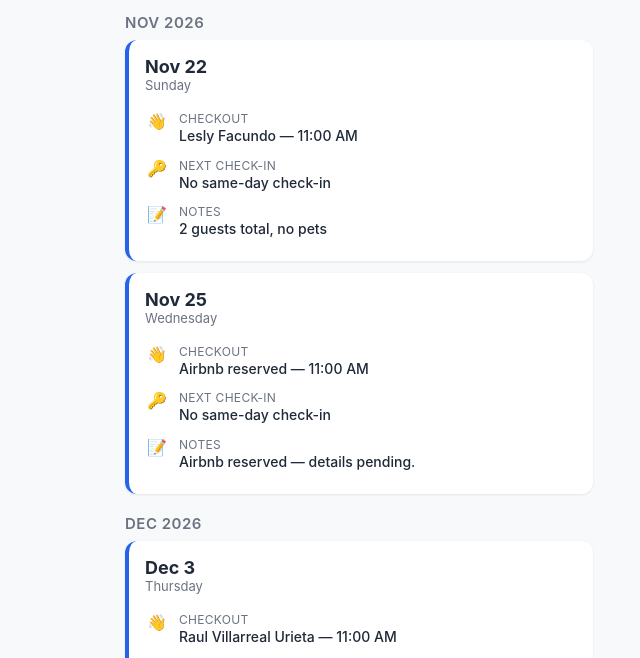
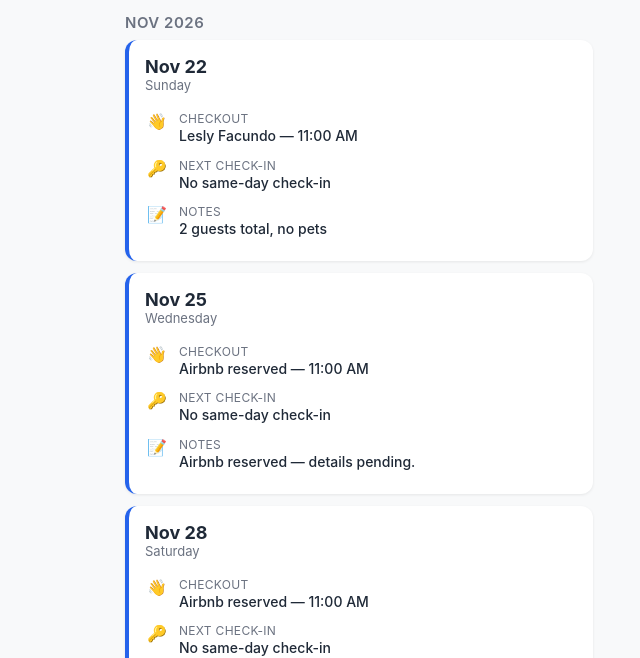
Before and after one commit to e1cap1tan/miller-retreat, a plain HTML site: page index.html in a window 1280 px wide. Shown: the part 133-791 px from the top of the page, without its empty margins (281-921 px from the left). Drawn offline with Linux system fonts and the light colour scheme.

Commit message:
Update cleaning calendar

```diff
--- a/index.html
+++ b/index.html
@@ -224,7 +224,7 @@
 
     <script>
     const SCHEDULE_DATA = {
-        "updated": "2026-11-20T06:15:02-06:00",
+        "updated": "2026-11-22T06:15:05-06:00",
         "cleanings": [
                 {
                         "date": "2026-11-22",
@@ -239,6 +239,17 @@
                 },
                 {
                         "date": "2026-11-25",
+                        "checkoutGuest": "Airbnb reserved",
+                        "checkoutTime": "11:00 AM",
+                        "checkinGuest": null,
+                        "checkinTime": null,
+                        "sameDayTurnaround": false,
+                        "pets": false,
+                        "petCount": 0,
+                        "notes": "Airbnb reserved \u2014 details pending."
+                },
+                {
+                        "date": "2026-11-28",
                         "checkoutGuest": "Airbnb reserved",
                         "checkoutTime": "11:00 AM",
                         "checkinGuest": null,
```
